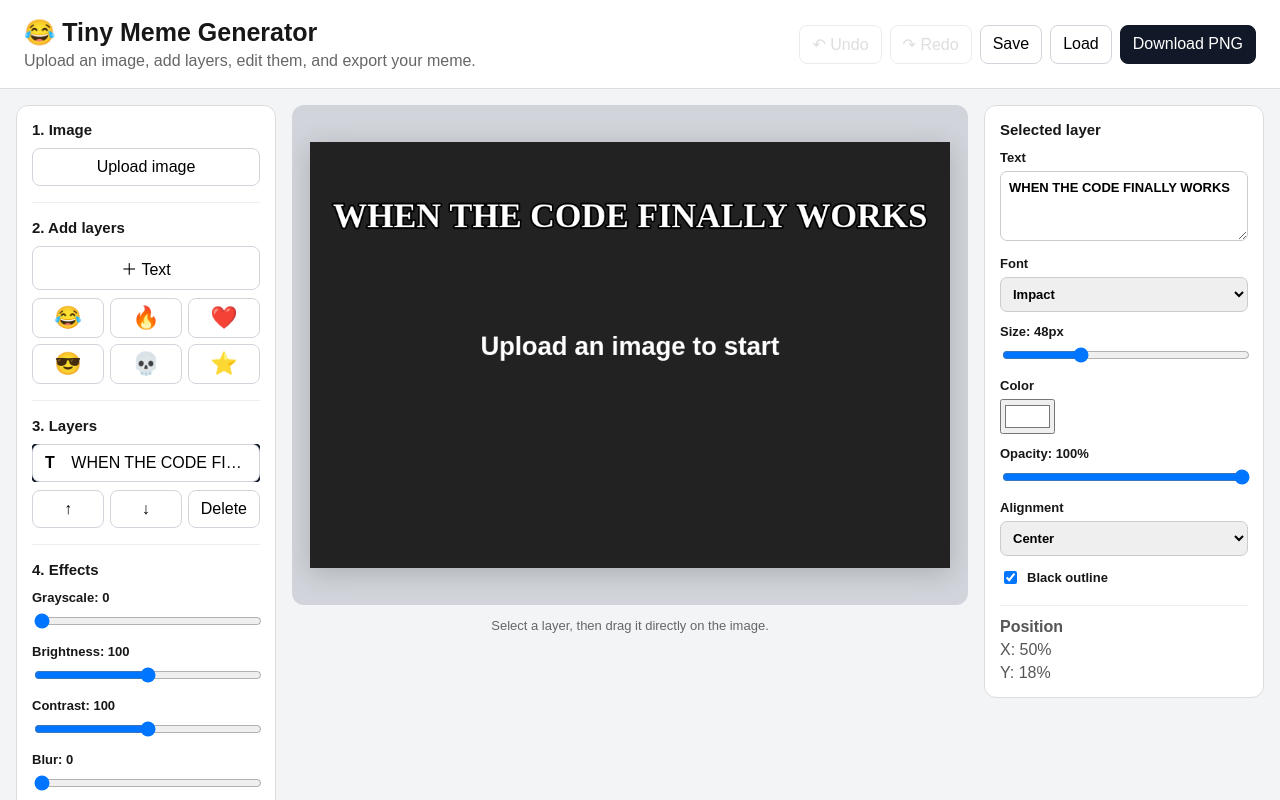
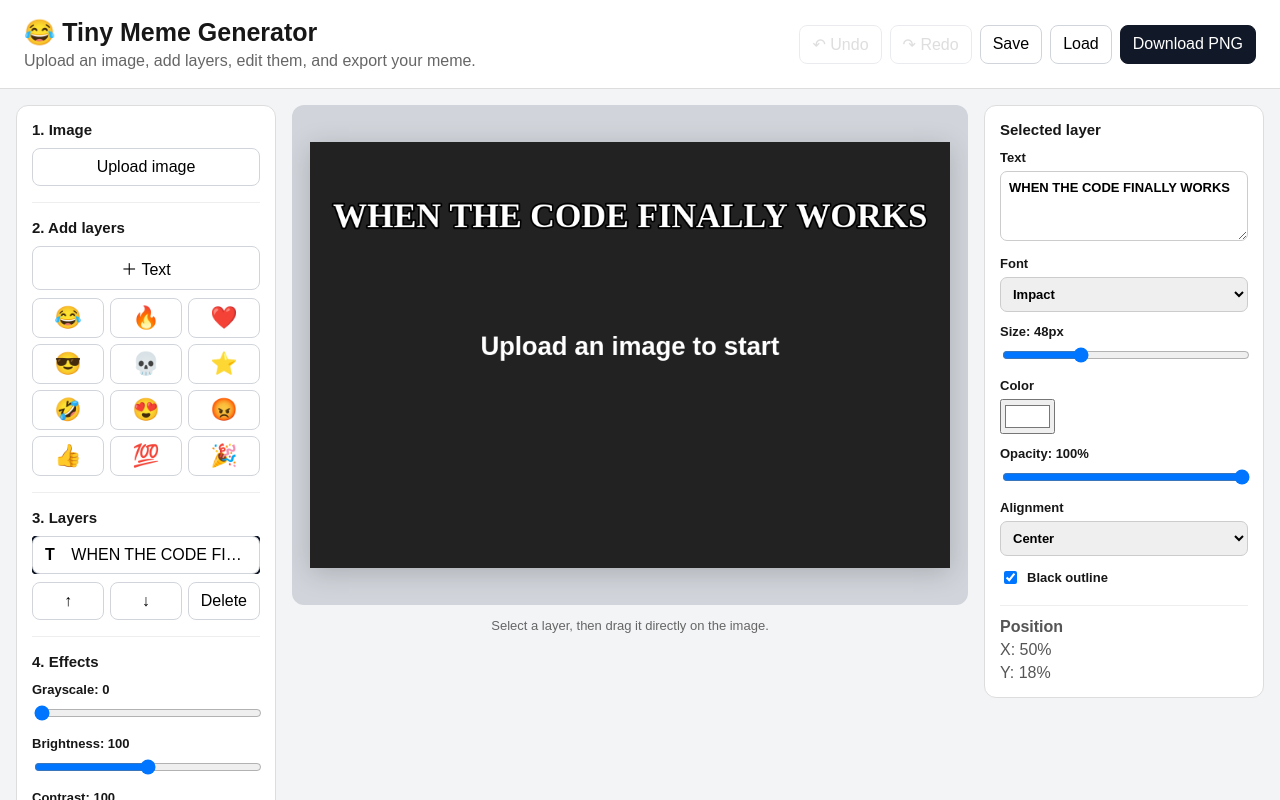
Before and after one commit to pattanan16/tiny-meme-generator, a React (Vite) app: page / in a window 1280 px wide. Shown: the top 800 px of the page. Built offline with nearby package versions, Linux system fonts and the light colour scheme.

Commit message:
Add more emoji stickers

```diff
--- a/src/main.jsx
+++ b/src/main.jsx
@@ -328,9 +328,9 @@ function App() {
             <h2>2. Add layers</h2>
             <button onClick={addText}>＋ Text</button>
             <div className="emoji-row">
-              {["😂", "🔥", "❤️", "😎", "💀", "⭐"].map((e) => (
-                <button key={e} onClick={() => addEmoji(e)}>{e}</button>
-              ))}
+              {["😂", "🔥", "❤️", "😎", "💀", "⭐", "🤣", "😍", "😡", "👍", "💯", "🎉"].map((e) => (
+  <button key={e} onClick={() => addEmoji(e)}>{e}</button>
+))}
             </div>
           </section>
 
```
